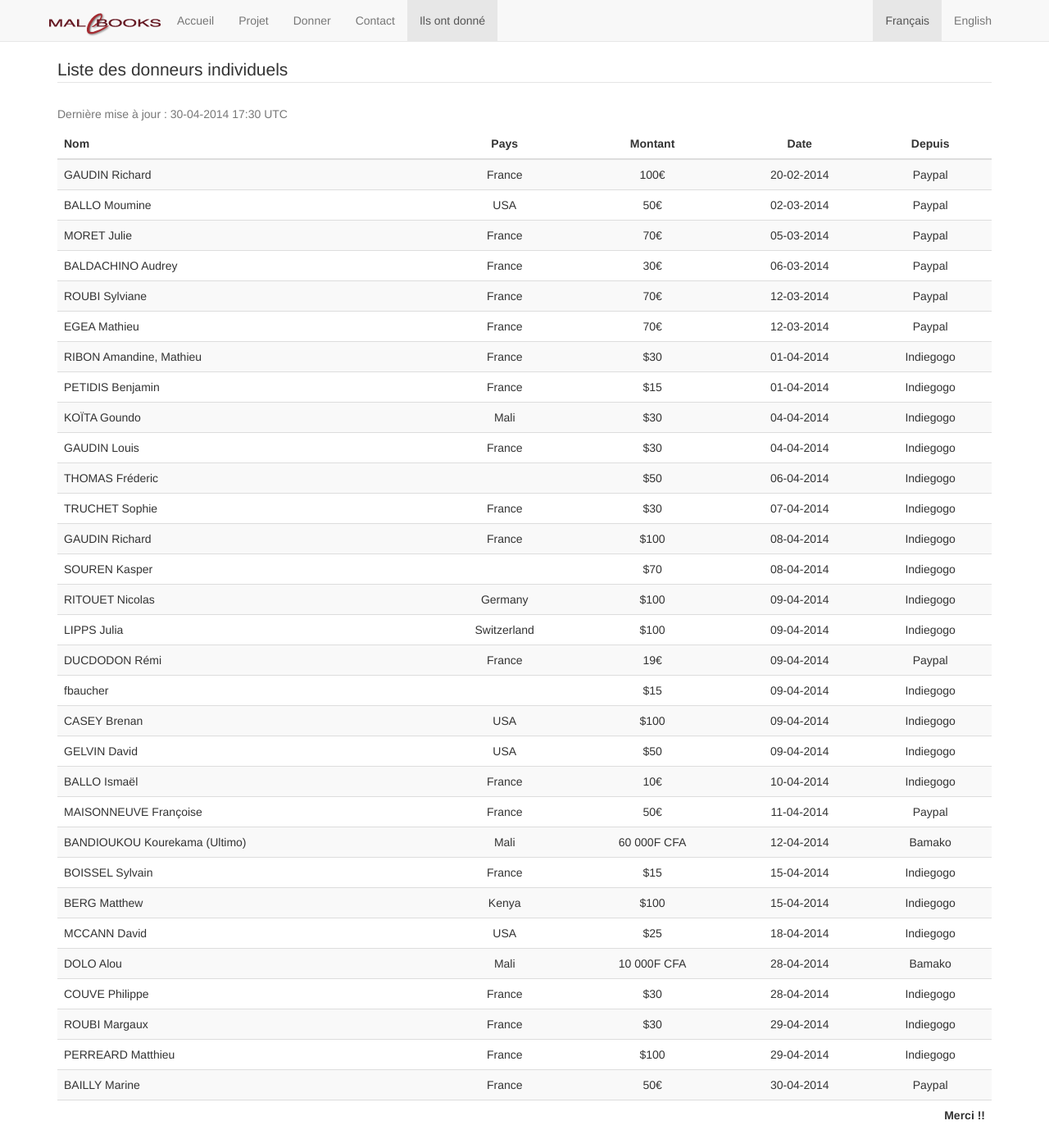
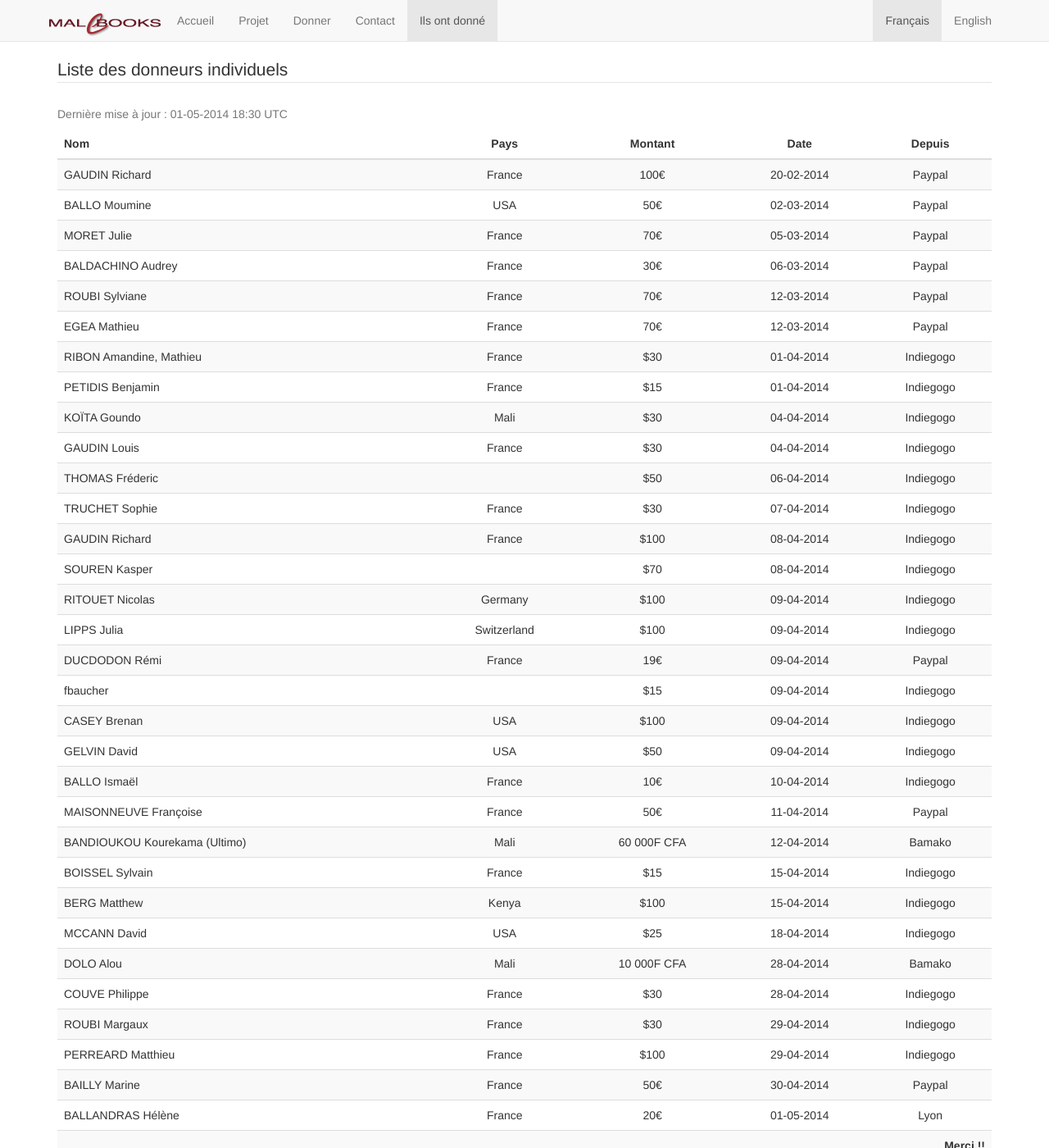
Before and after one commit to HumanESDES/malebooks, a Jekyll site: the page built from donneurs/index.md, in a window 1280 px wide and 1400 px high. Shown: the whole window at 82% size. Built offline with Jekyll 4.4.1, drawn with Linux system fonts in a browser that asks for light colours; nearby versions of some CDN libraries; Markdown is read by kramdown in place of the engine named in the settings.

Commit message:
Update donors.html

```diff
--- a/_includes/donors.html
+++ b/_includes/donors.html
@@ -1,5 +1,5 @@
 <table class="table table-striped budget">
-    <caption>{% if page.lang == 'en' %}Updated on:{% else %}Dernière mise à jour :{% endif %} 30-04-2014 17:30 UTC</caption>
+    <caption>{% if page.lang == 'en' %}Updated on:{% else %}Dernière mise à jour :{% endif %} 01-05-2014 18:30 UTC</caption>
     <thead>
         <legend>{% if page.lang == 'en' %}List of all individual donors{% else %}Liste des donneurs individuels{% endif %}</legend>
         <tr><th>{% if page.lang == 'en' %}Name{% else %}Nom{% endif %}</th><th>{% if page.lang == 'en' %}Country{% else %}Pays{% endif %}</th><th>{% if page.lang == 'en' %}Amount{% else %}Montant{% endif %}</th><th>{% if page.lang == 'en' %}Date{% else %}Date{% endif %}</th><th>{% if page.lang == 'en' %}From{% else %}Depuis{% endif %}</th></tr>
@@ -36,6 +36,7 @@
         <tr><td>ROUBI Margaux</td><td>France</td><td>$30</td><td>29-04-2014</td><td>Indiegogo</td></tr>
         <tr><td>PERREARD Matthieu</td><td>France</td><td>$100</td><td>29-04-2014</td><td>Indiegogo</td></tr>
         <tr><td>BAILLY Marine</td><td>France</td><td>50€</td><td>30-04-2014</td><td>Paypal</td></tr>
+        <tr><td>BALLANDRAS Hélène</td><td>France</td><td>20€</td><td>01-05-2014</td><td>Lyon</td></tr>
         <tr><td colspan="5">{% if page.lang == 'en' %}Thank You !!{% else %}Merci !!{% endif %}</td></tr>
     </tbody>
 </table>
```
